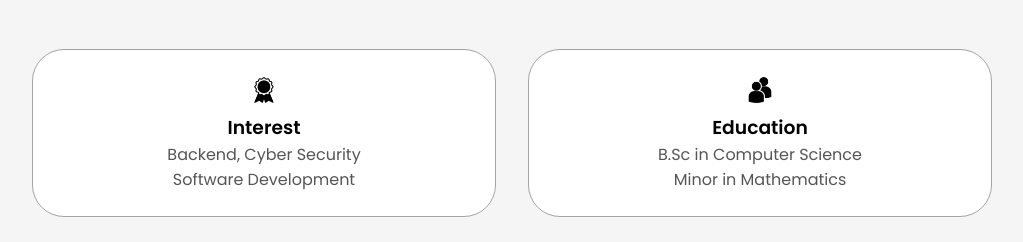
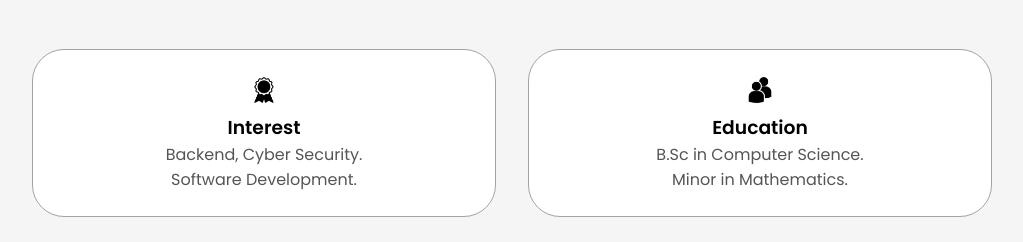
Before and after one commit to LongQuanNguyen/Portfolio, a React (Create React App) app: page / in a window 1280 px wide. Shown: the part 888-1130 px from the top of the page, without its empty margins (128-1151 px from the left). Built offline with nearby package versions, Linux system fonts and the light colour scheme; the HTML template or start-up script is replaced by a standard one.

Commit message:
Super minior changes =))

```diff
--- a/src/components/Home.js
+++ b/src/components/Home.js
@@ -50,12 +50,12 @@ const Home = () => {
                             <div className="details-container">
                                 <img src={interestIcon} alt="Interest icon" className="icon default-cursor"/>
                                 <h3>Interest</h3>
-                                <p>Backend, Cyber Security <br />Software Development</p>
+                                <p>Backend, Cyber Security. <br />Software Development.</p>
                             </div>
                             <div className="details-container">
                                 <img src={educationIcon} alt="Education icon" className="icon default-cursor"/>
                                 <h3>Education</h3>
-                                <p>B.Sc in Computer Science<br />Minor in Mathematics</p>
+                                <p>B.Sc in Computer Science.<br />Minor in Mathematics.</p>
                             </div>
                         </div>
                         <div className="text-container">
```
